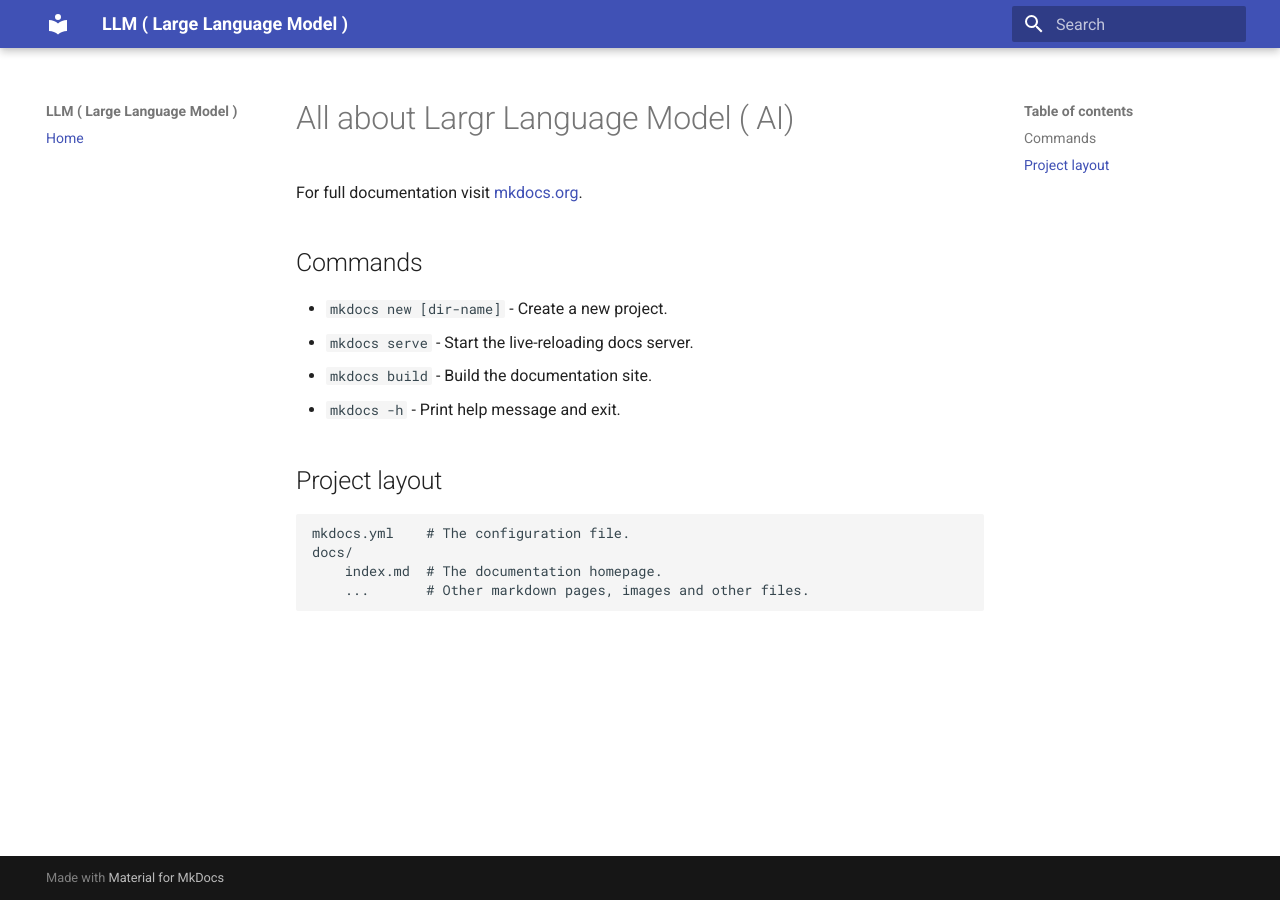
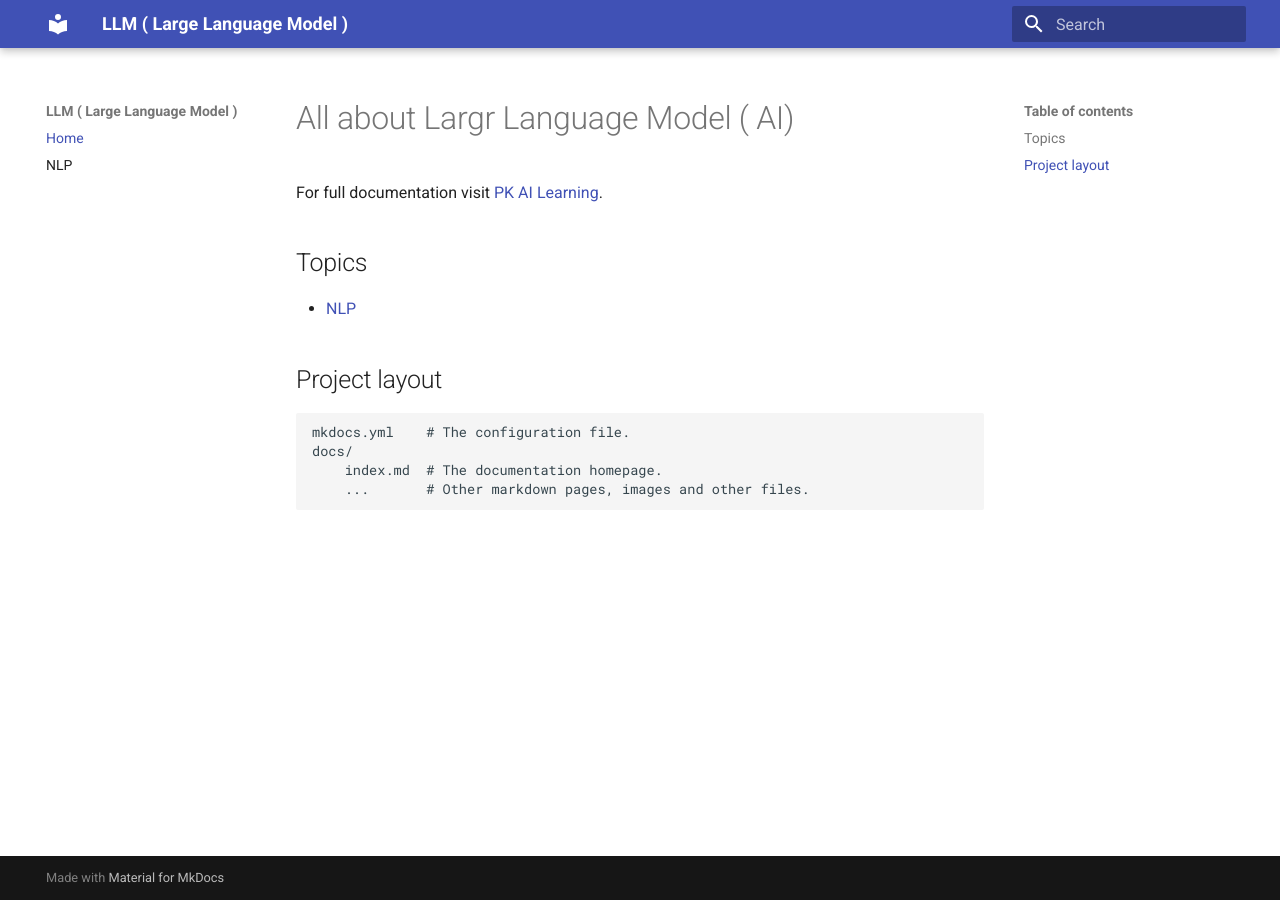
Before and after one commit to prabhu-kalaimani/ai-learning, an MkDocs documentation site: the page built from docs/index.md, in a window 1280 px wide. Built offline with MkDocs 1.6.1 and Material for MkDocs 9.7.7, drawn with Linux system fonts in a browser that asks for light colours.

Commit message:
Creating new nlp.md file and updating index.md file. updating mkdocs.yml file to reflect changes to nlp.md in the home page

```diff
--- a/docs/index.md
+++ b/docs/index.md
@@ -1,13 +1,9 @@
 # All about Largr Language Model ( AI)
 
-For full documentation visit [mkdocs.org](https://www.mkdocs.org).
+For full documentation visit [PK AI Learning](https://prabhu-kalaimani.github.io/ai-learning/).
 
-## Commands
-
-* `mkdocs new [dir-name]` - Create a new project.
-* `mkdocs serve` - Start the live-reloading docs server.
-* `mkdocs build` - Build the documentation site.
-* `mkdocs -h` - Print help message and exit.
+## Topics
+- [NLP](nlp.md)
 
 ## Project layout
 
--- a/mkdocs.yml
+++ b/mkdocs.yml
@@ -5,3 +5,4 @@ theme:
 
 nav:
   - Home: index.md
+  - NLP: nlp.md
```
Also changed, not shown: docs/nlp.md (added, +20 -0 lines).
